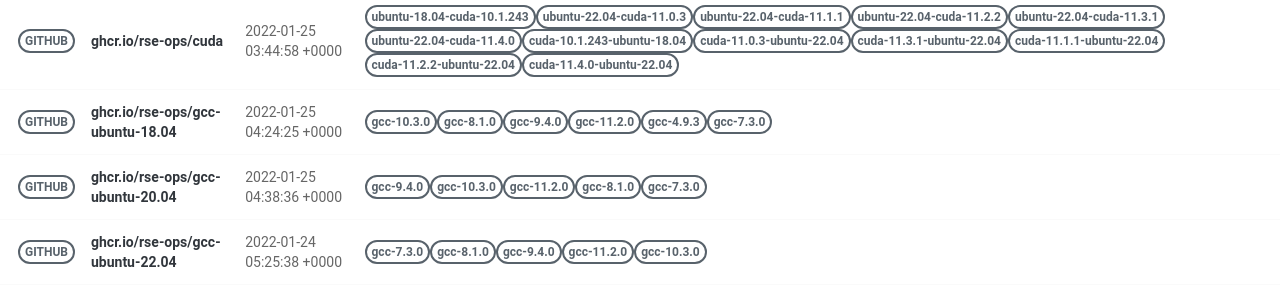
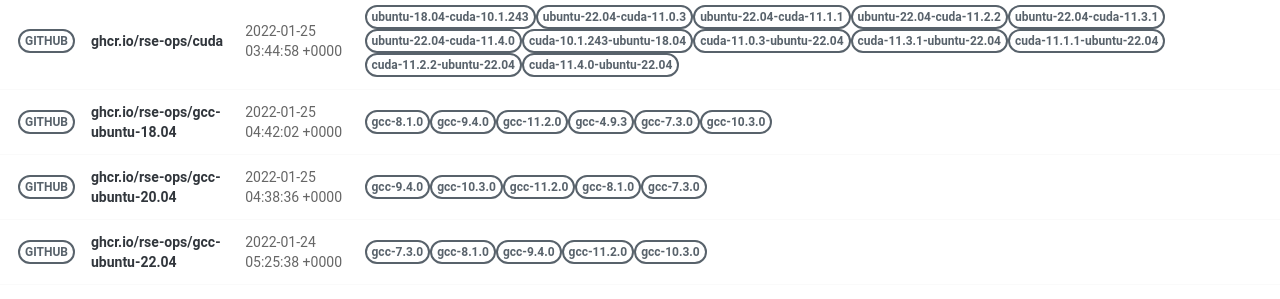
Before and after one commit to rse-ops/docker-images, a Jekyll site: the page built from pages/index.md, in a window 1280 px wide. Shown: the part 502-801 px from the top of the page. Built offline with Jekyll 4.4.1, drawn with Linux system fonts in a browser that asks for light colours; nearby versions of some CDN libraries.

Commit message:
Automated push to update library 2022-01-25

```diff
--- a/_library/ghcr.io-rse-ops-gcc-ubuntu-18.04.md
+++ b/_library/ghcr.io-rse-ops-gcc-ubuntu-18.04.md
@@ -1,14 +1,11 @@
 ---
 layout: container
 name: ghcr.io/rse-ops/gcc-ubuntu-18.04
-updated_at: 2022-01-25 04:24:25.634376
+updated_at: 2022-01-25 04:42:02.178397
 
 
 container_url: https://github.com/orgs/rse-ops/packages/container/package/gcc-ubuntu-18.04
 versions:
- - tag: gcc-10.3.0
-   dockerfile: https://github.com/rse-ops/docker-images/blob/main/ubuntu/gcc/Dockerfile
-   manifest: https://crane.ggcr.dev/manifest/ghcr.io/rse-ops/gcc-ubuntu-18.04:gcc-10.3.0
  - tag: gcc-8.1.0
    dockerfile: https://github.com/rse-ops/docker-images/blob/main/ubuntu/gcc/Dockerfile
    manifest: https://crane.ggcr.dev/manifest/ghcr.io/rse-ops/gcc-ubuntu-18.04:gcc-8.1.0
```
Also changed, not shown: other parts of _library/ghcr.io-rse-ops-gcc-ubuntu-18.04.md (+3 -0 lines).
